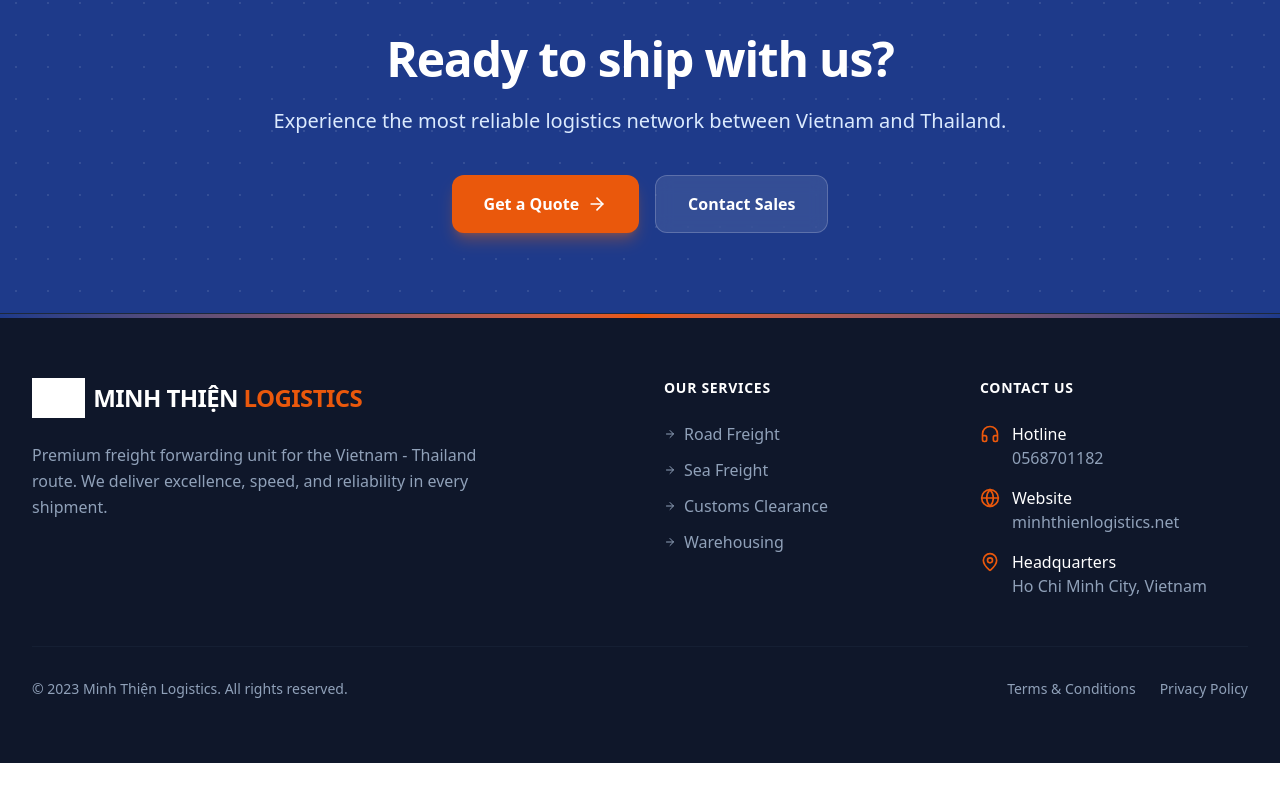
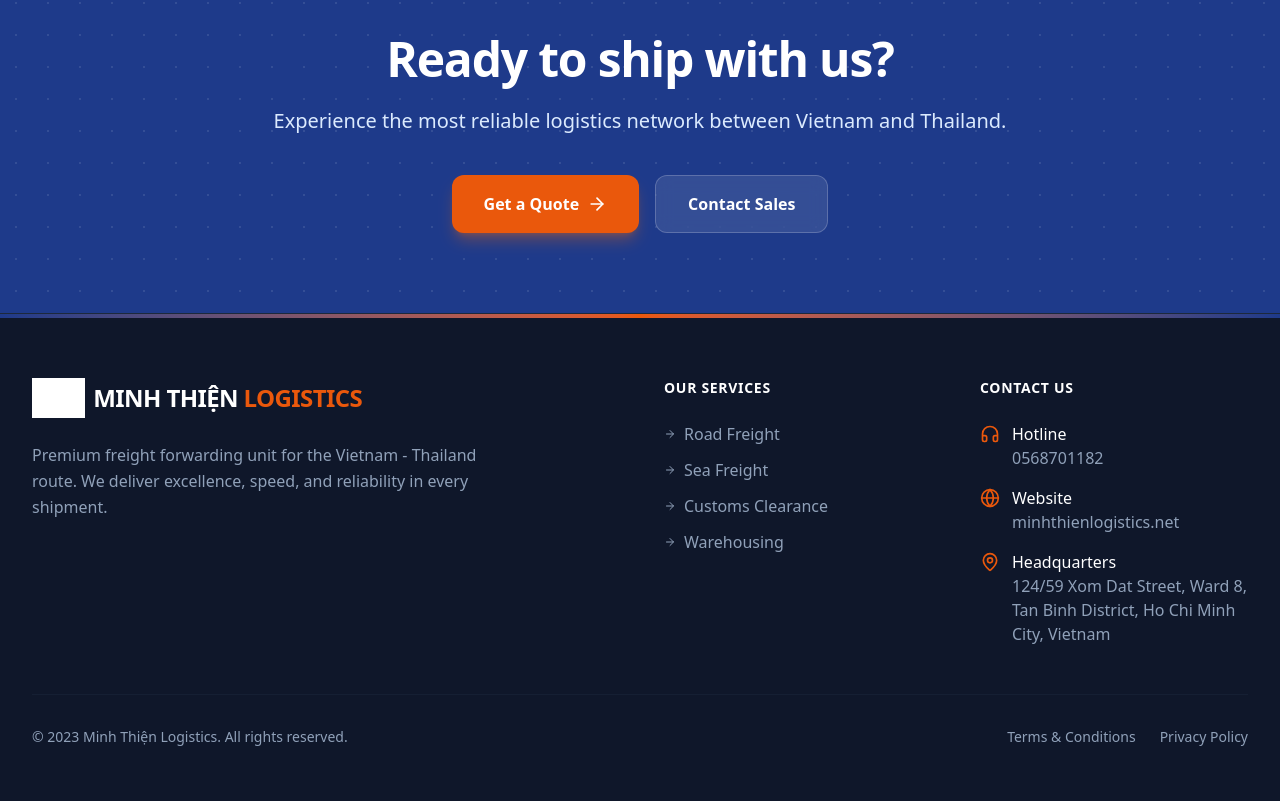
Before and after one commit to fitallest/Tracking, a React (Vite) app: page / in a window 1280 px wide. Shown: the part 5700-6501 px from the top of the page. Before the commit the page ends 6463 px from the top, so only its background shows below. Built offline with nearby package versions, Linux system fonts and the light colour scheme; grey boxes are pictures that could not be loaded.

Commit message:
Update App.tsx

```diff
--- a/src/App.tsx
+++ b/src/App.tsx
@@ -913,7 +913,7 @@
                     <MapPin className="w-5 h-5 text-[#ea580c] shrink-0 mt-0.5" />
                     <div>
                       <p className="text-white font-medium">Headquarters</p>
-                      <p>Ho Chi Minh City, Vietnam</p>
+                      <p>124/59 Xom Dat Street, Ward 8, Tan Binh District, Ho Chi Minh City, Vietnam</p>
                     </div>
                   </li>
                 </ul>
```
